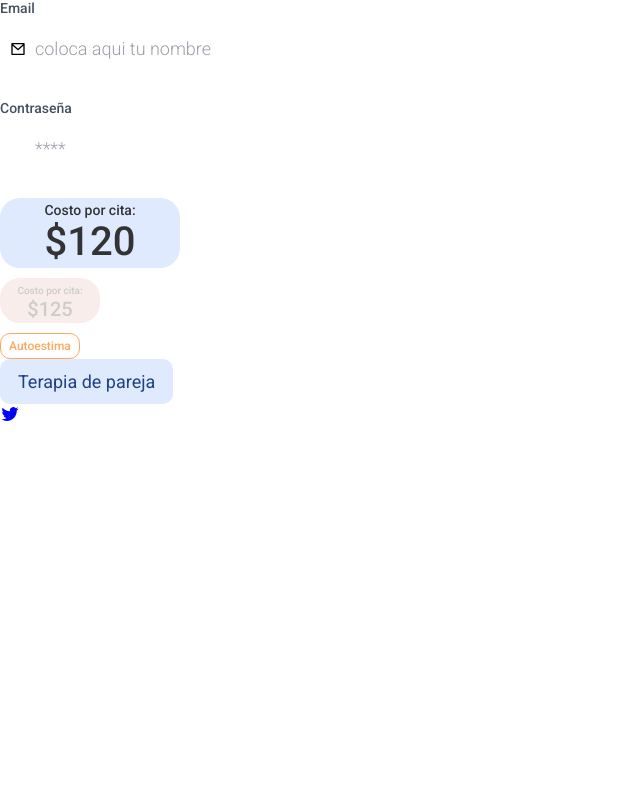
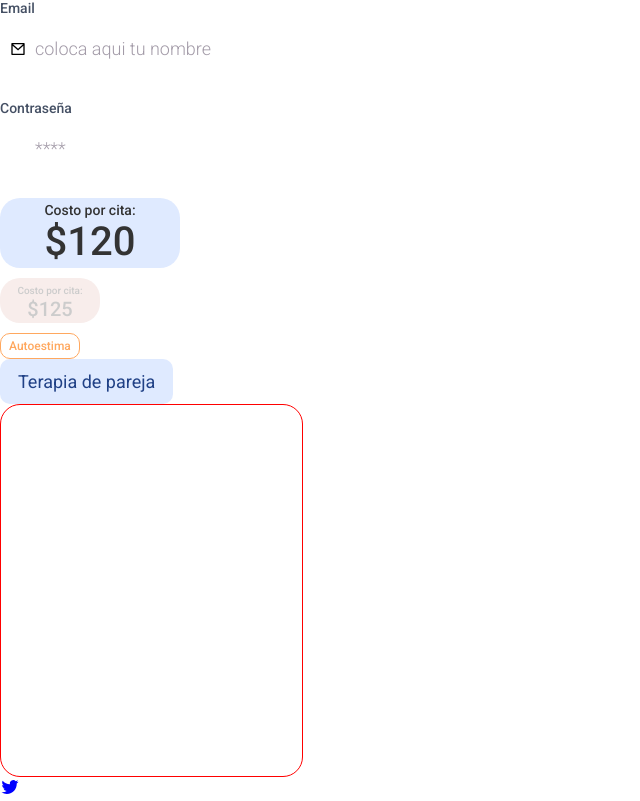
Before and after one commit to Franco-Sanchez/Psike-Front, a React (Create React App) app: page / in a window 1280 px wide. Shown: the part 546-1347 px from the top of the page, without its empty margins (0-640 px from the left). Before the commit the page ends 974 px from the top, so only its background shows below. Built offline with nearby package versions, Linux system fonts and the light colour scheme.

Commit message:
added Crad continer component

```diff
--- /dev/null
+++ b/src/components/Containers/CardContainer.js
@@ -0,0 +1,15 @@
+import styled from "@emotion/styled";
+
+export default function CardContainer({ children }) {
+  return <StyledDiv>{children}</StyledDiv>;
+}
+
+const StyledDiv = styled.div`
+  background: #ffffff;
+  border-radius: 20px;
+  height: 373px;
+  width: 303px;
+  border-radius: 20px;
+  padding: 14px;
+  border: 1px solid red;
+`;
--- a/src/components/Documentation.js
+++ b/src/components/Documentation.js
@@ -28,6 +28,7 @@ import { TagItem, TagItemFill } from "./UI/Tag";
 import InputField from "./UI/Input";
 import { RiMailLine } from "react-icons/ri";
 import MultiSelect from "./UI/MultiSelect";
+import CardContainer from "./Containers/CardContainer";
 
 export default function Documentation() {
   return (
@@ -78,6 +79,10 @@ export default function Documentation() {
         <ContentM>Terapia de pareja</ContentM>
       </TagItemFill>
       {/* Multi Select */}
+      {/* Phycologist small card  */}
+      <CardContainer>
+
+      </CardContainer>
     </div>
   );
 }
```
